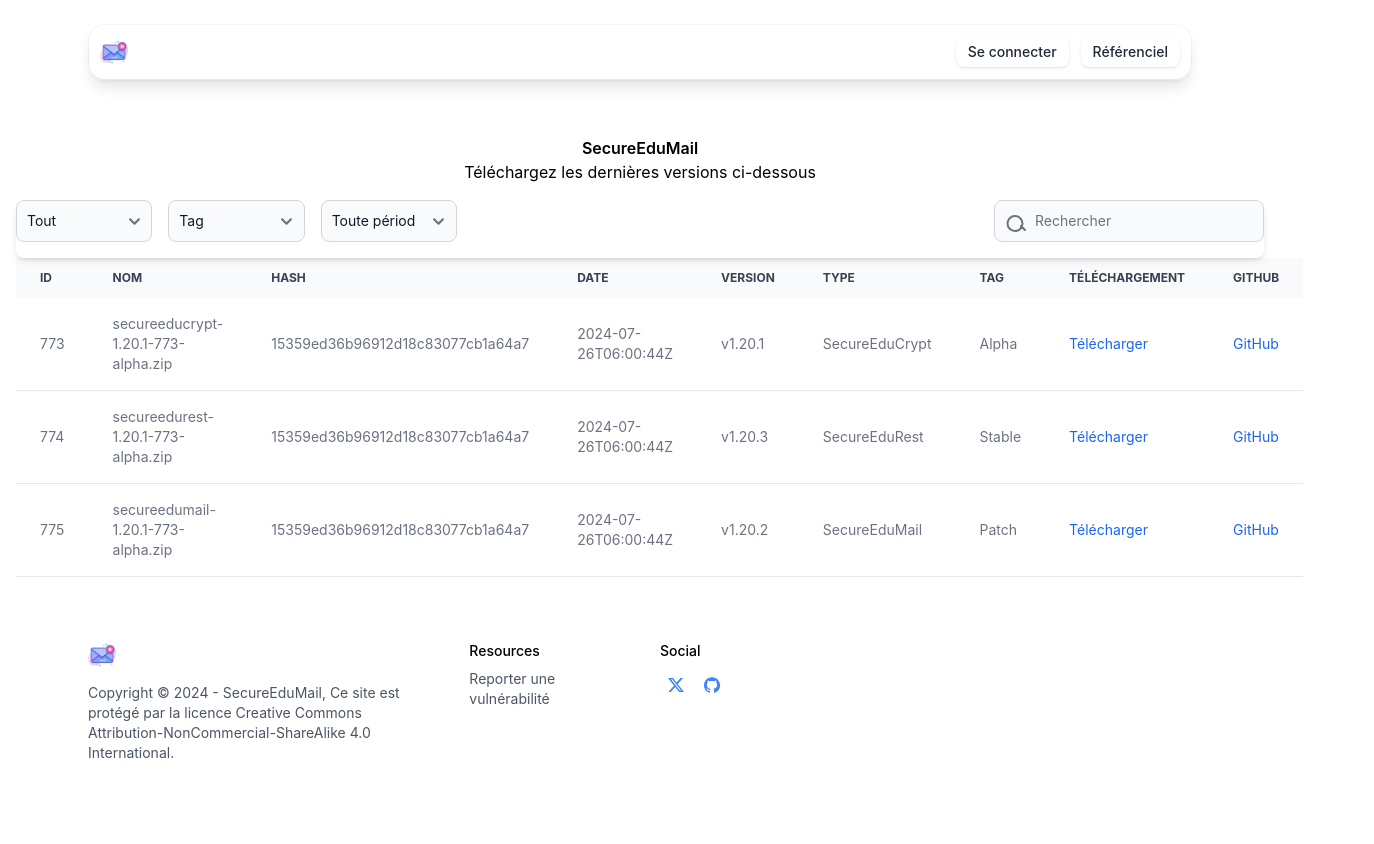
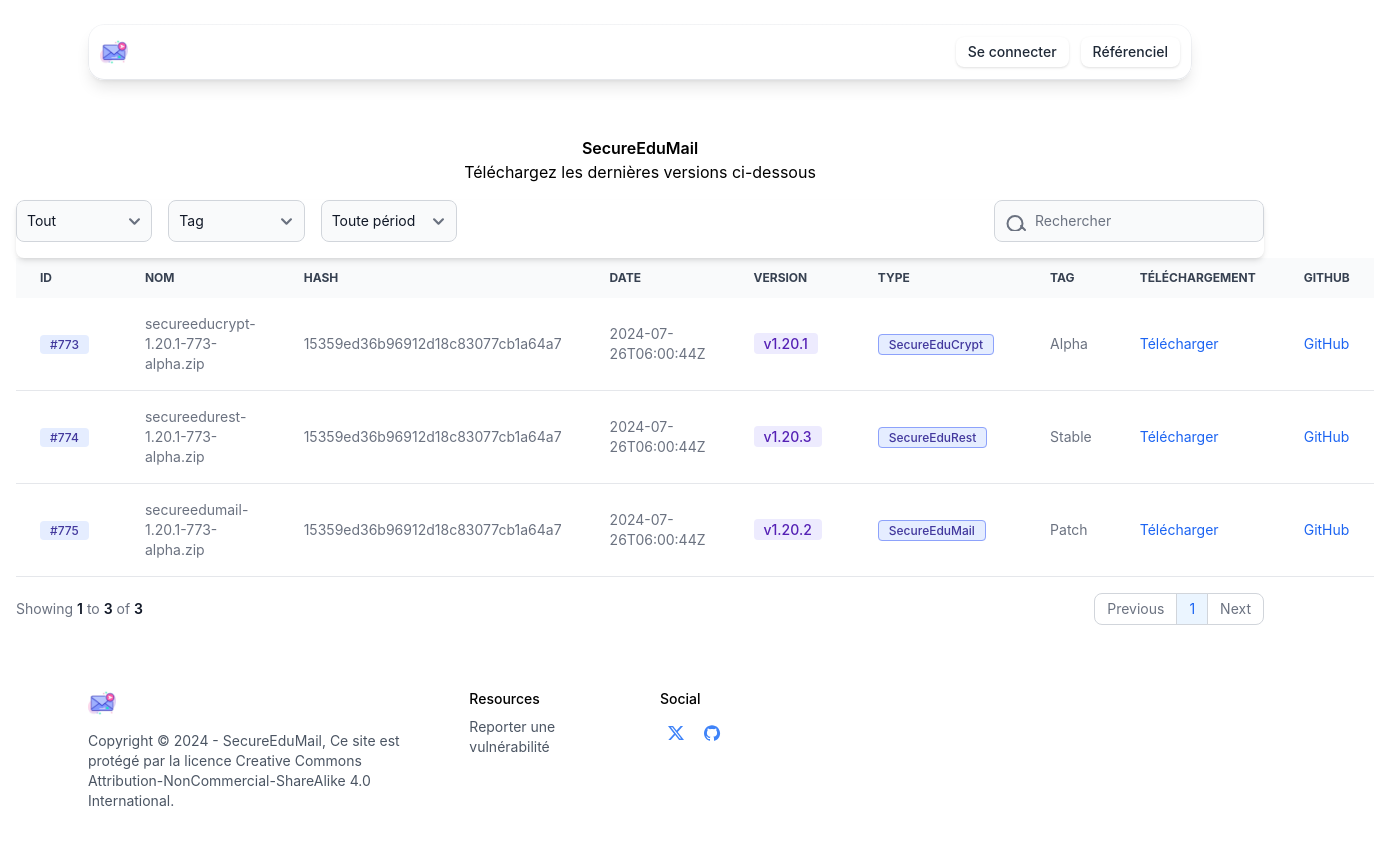
Before and after one commit to SecureEduMailProject/SecureEduWeb, a Next.js app: page /download in a window 1280 px wide. Shown: the top 844 px of the page, 1374 px wide, since content can reach past the window. Before the commit the page ends 811 px from the top, so only its background shows below. Built offline with nearby package versions, Linux system fonts and the light colour scheme.

Commit message:
Ajout de la pagination et stylisme du tableau

```diff
--- a/pages/download/index.tsx
+++ b/pages/download/index.tsx
@@ -37,7 +37,8 @@
         downloadLink: 'https://example.com/secureeducrypt-1.20.1-773-alpha.zip',
         githubLink: 'https://github.com/your-repo/commit/773'
     },
-    // Ajoutez d'autres données ici
+    // Ajoutez d'autres données ici pour le test
+    // Ajoutez d'autres éléments pour tester la pagination
 ];
 
 const DownloadPage = () => {
@@ -46,6 +47,8 @@
     const [selectedRepoType, setSelectedRepoType] = useState('Tout');
     const [selectedTag, setSelectedTag] = useState('Tag');
     const [selectedPeriod, setSelectedPeriod] = useState('Toute période');
+    const [currentPage, setCurrentPage] = useState(1);
+    const itemsPerPage = 15;
 
     const handleSearch = (event: React.ChangeEvent<HTMLInputElement>) => {
         const searchTerm = event.target.value.toLowerCase();
@@ -57,6 +60,7 @@
             build.type.toLowerCase().includes(searchTerm)
         );
         setFilteredBuilds(filtered);
+        setCurrentPage(1); // Reset to the first page on search
     };
 
     const handleRepoTypeChange = (event: React.ChangeEvent<HTMLSelectElement>) => {
@@ -102,6 +106,16 @@
             return matchesRepoType && matchesTag && matchesPeriod;
         });
         setFilteredBuilds(filtered);
+        setCurrentPage(1); // Reset to the first page on filter
+    };
+
+    const totalPages = Math.ceil(filteredBuilds.length / itemsPerPage);
+    const displayedBuilds = filteredBuilds.slice((currentPage - 1) * itemsPerPage, currentPage * itemsPerPage);
+
+    const handlePageChange = (page: number) => {
+        if (page > 0 && page <= totalPages) {
+            setCurrentPage(page);
+        }
     };
 
     return (
@@ -122,6 +136,7 @@
                     <div className="flex items-center space-x-4">
                         <select
                             onChange={handleRepoTypeChange}
+                            value={selectedRepoType}
                             className="block p-2.5 w-full text-sm text-gray-900 bg-gray-50 rounded-lg border border-gray-300 focus:ring-blue-500 focus:border-blue-500 dark:bg-gray-700 dark:border-gray-600 dark:placeholder-gray-400 dark:text-white dark:focus:ring-blue-500 dark:focus:border-blue-500"
                         >
                             <option value="Tout">Tout</option>
@@ -131,6 +146,7 @@
                         </select>
                         <select
                             onChange={handleTagChange}
+                            value={selectedTag}
                             className="block p-2.5 w-full text-sm text-gray-900 bg-gray-50 rounded-lg border border-gray-300 focus:ring-blue-500 focus:border-blue-500 dark:bg-gray-700 dark:border-gray-600 dark:placeholder-gray-400 dark:text-white dark:focus:ring-blue-500 dark:focus:border-blue-500"
                         >
                             <option value="Tag">Tag</option>
@@ -141,6 +157,7 @@
                         </select>
                         <select
                             onChange={handlePeriodChange}
+                            value={selectedPeriod}
                             className="block p-2.5 w-full text-sm text-gray-900 bg-gray-50 rounded-lg border border-gray-300 focus:ring-blue-500 focus:border-blue-500 dark:bg-gray-700 dark:border-gray-600 dark:placeholder-gray-400 dark:text-white dark:focus:ring-blue-500 dark:focus:border-blue-500"
                         >
                             <option value="Toute période">Toute période</option>
@@ -153,11 +170,17 @@
                     <label htmlFor="table-search" className="sr-only">Search</label>
                     <div className="relative">
                         <div className="absolute inset-y-0 left-0 flex items-center pl-3 pointer-events-none">
-                            <svg className="w-5 h-9 text-gray-500 dark:text-gray-400" aria-hidden="true" xmlns="http://www.w3.org/2000/svg" fill="none" viewBox="0 0 20 20">
-                                <path stroke="currentColor" stroke-linecap="round" stroke-linejoin="round" stroke-width="2" d="m19 19-4-4m1.5-2.5a7.5 7.5 0 1 1-15 0 7.5 7.5 0 0 1 15 0Z"/>
+                            <svg className="w-5 h-5 text-gray-500 dark:text-gray-400" aria-hidden="true" xmlns="http://www.w3.org/2000/svg" fill="none" viewBox="0 0 20 20">
+                                <path stroke="currentColor" stroke-linecap="round" stroke-linejoin="round" stroke-width="2" d="m19 19-4-4m1.5-2.5a7.5 7.5 0 1 0-15 0 7.5 7.5 0 0 0 15 0Z"/>
                             </svg>
                         </div>
-                        <input type="text" id="table-search" onChange={handleSearch} className="block p-2.5 pl-10 w-full text-sm text-gray-900 bg-gray-50 rounded-lg border border-gray-300 focus:ring-blue-500 focus:border-blue-500 dark:bg-gray-700 dark:border-gray-600 dark:placeholder-gray-400 dark:text-white dark:focus:ring-blue-500 dark:focus:border-blue-500" placeholder="Rechercher"/>
+                        <input
+                            type="text"
+                            id="table-search"
+                            onChange={handleSearch}
+                            className="block p-2.5 pl-10 w-full text-sm text-gray-900 bg-gray-50 rounded-lg border border-gray-300 focus:ring-blue-500 focus:border-blue-500 dark:bg-gray-700 dark:border-gray-600 dark:placeholder-gray-400 dark:text-white dark:focus:ring-blue-500 dark:focus:border-blue-500"
+                            placeholder="Rechercher"
+                        />
                     </div>
                 </div>
             </div>
@@ -177,22 +200,72 @@
                 </tr>
                 </thead>
                 <tbody>
-                {filteredBuilds.map((build) => (
-                    <tr key={build.id} className="bg-white border-b dark:bg-gray-900 dark:border-gray-700 hover:bg-gray-50 dark:hover:bg-gray-600">
-                        <td className="px-6 py-4">{build.id}</td>
+                {displayedBuilds.map((build) => (
+                    <tr key={build.id}
+                        className="bg-white border-b dark:bg-gray-900 dark:border-gray-700 hover:bg-gray-50 dark:hover:bg-gray-600">
+                        <td className="px-6 py-4"><span
+                            className="bg-indigo-100 text-indigo-800 text-xs font-medium me-2 px-2.5 py-0.5 rounded dark:bg-indigo-900 dark:text-indigo-300">#{build.id}</span>
+                        </td>
                         <td className="px-6 py-4">{build.name}</td>
                         <td className="px-6 py-4">{build.hash}</td>
                         <td className="px-6 py-4">{build.date}</td>
-                        <td className="px-6 py-4">{build.version}</td>
-                        <td className="px-6 py-4">{build.type}</td>
+                        <td className="px-6 py-4"><span
+                            className="bg-purple-100 text-purple-800 text-sm font-medium me-2 px-2.5 py-0.5 rounded dark:bg-purple-900 dark:text-purple-300">{build.version}</span>
+                        </td>
+                        <td className="px-6 py-4"><span
+                            className="bg-indigo-100 text-indigo-800 text-xs font-medium me-2 px-2.5 py-0.5 rounded dark:bg-gray-700 dark:text-indigo-400 border border-indigo-400">{build.type}</span>
+                        </td>
                         <td className="px-6 py-4">{build.tag}</td>
+                        <td className="px-6 py-4"><a href={build.downloadLink}
+                                                     className="text-blue-600 hover:underline">Télécharger</a></td>
+                        <td className="px-6 py-4"><a href={build.githubLink}
+                                                     className="text-blue-600 hover:underline">GitHub</a></td>
+                    </tr>
 
-                        <td className="px-6 py-4"><a href={build.downloadLink} className="text-blue-600 hover:underline">Télécharger</a></td>
-                        <td className="px-6 py-4"><a href={build.githubLink} className="text-blue-600 hover:underline">GitHub</a></td>
-                    </tr>
                 ))}
                 </tbody>
             </table>
+
+            <nav className="flex items-center flex-col flex-wrap md:flex-row justify-between pt-4"
+                 aria-label="Table navigation">
+                <span
+                    className="text-sm font-normal text-gray-500 dark:text-gray-400 mb-4 md:mb-0 block w-full md:inline md:w-auto">
+                    Showing <span
+                    className="font-semibold text-gray-900 dark:text-white">{(currentPage - 1) * itemsPerPage + 1}</span> to <span
+                    className="font-semibold text-gray-900 dark:text-white">{Math.min(currentPage * itemsPerPage, filteredBuilds.length)}</span> of <span
+                    className="font-semibold text-gray-900 dark:text-white">{filteredBuilds.length}</span>
+                </span>
+                <ul className="inline-flex -space-x-px rtl:space-x-reverse text-sm h-8">
+                    <li>
+                        <button
+                            onClick={() => handlePageChange(currentPage - 1)}
+                            disabled={currentPage === 1}
+                            className="flex items-center justify-center px-3 h-8 ms-0 leading-tight text-gray-500 bg-white border border-gray-300 rounded-s-lg hover:bg-gray-100 hover:text-gray-700 dark:bg-gray-800 dark:border-gray-700 dark:text-gray-400 dark:hover:bg-gray-700 dark:hover:text-white"
+                        >
+                            Previous
+                        </button>
+                    </li>
+                    {Array.from({ length: totalPages }, (_, index) => (
+                        <li key={index}>
+                            <button
+                                onClick={() => handlePageChange(index + 1)}
+                                className={`flex items-center justify-center px-3 h-8 leading-tight ${currentPage === index + 1 ? 'text-blue-600 border border-gray-300 bg-blue-50 hover:bg-blue-100 hover:text-blue-700 dark:border-gray-700 dark:bg-gray-700 dark:text-white' : 'text-gray-500 bg-white border border-gray-300 hover:bg-gray-100 hover:text-gray-700 dark:bg-gray-800 dark:border-gray-700 dark:text-gray-400 dark:hover:bg-gray-700 dark:hover:text-white'}`}
+                            >
+                                {index + 1}
+                            </button>
+                        </li>
+                    ))}
+                    <li>
+                        <button
+                            onClick={() => handlePageChange(currentPage + 1)}
+                            disabled={currentPage === totalPages}
+                            className="flex items-center justify-center px-3 h-8 leading-tight text-gray-500 bg-white border border-gray-300 rounded-e-lg hover:bg-gray-100 hover:text-gray-700 dark:bg-gray-800 dark:border-gray-700 dark:text-gray-400 dark:hover:bg-gray-700 dark:hover:text-white"
+                        >
+                            Next
+                        </button>
+                    </li>
+                </ul>
+            </nav>
         </div>
     );
 };
```
